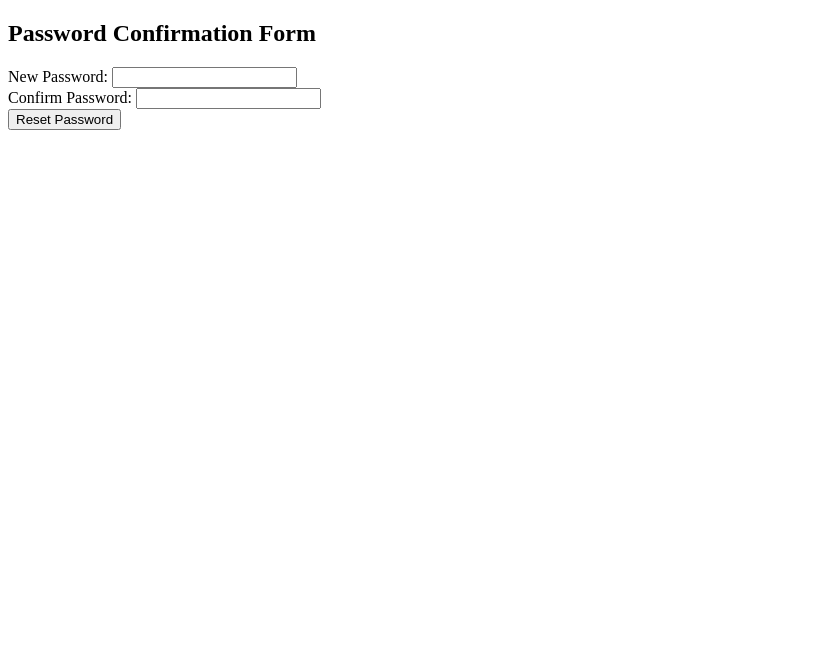
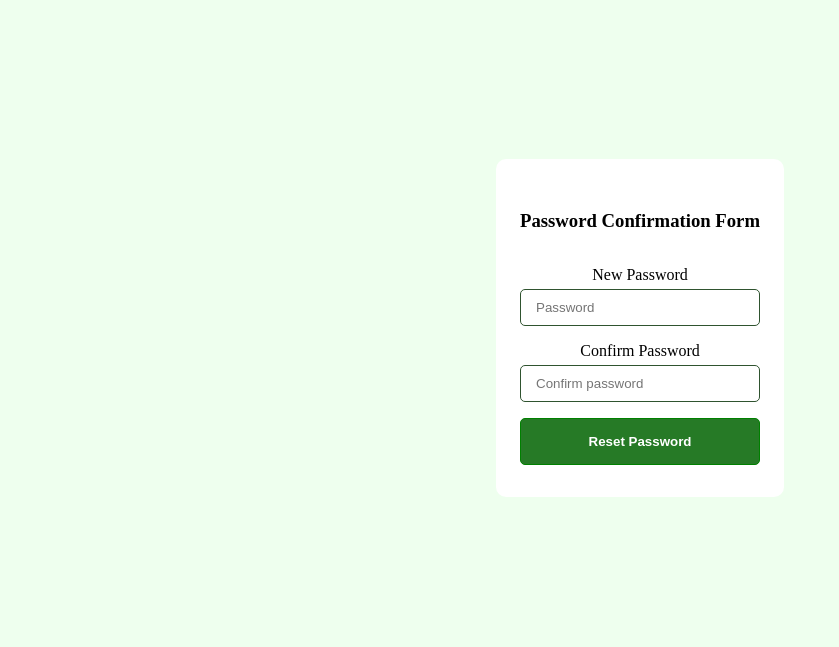
Before and after one commit to rupeshadhikari201/GIT, a Django app: template templates/reset_password.html in a window 1280 px wide. Shown: the top 647 px of the page, without its empty margins (0-839 px from the left). Run offline with Django 5.2, Linux system fonts and the light colour scheme; the template is opened without the code that fills it: most values are stand-ins (such as "Sample title", 1, 10 or a date in 2020).

Commit message:
gmail to hostinger, updated reset password, separated production and development environment.

```diff
--- a/templates/reset_password.html
+++ b/templates/reset_password.html
@@ -7,25 +7,85 @@
     <title>Password Confirmation Form</title>
 </head>
 <style>
-    .loading {
+    body {
+        background-color: rgb(238, 255, 238);
+
+    }
+
+    .wrapper {
+        display: flex;
+        align-items: center;
+        justify-content: center;
+        height: 80vh;
+    }
+
+    #loading {
         display: none;
+    }
+
+    .form-control {
+        background-color: white;
+        max-width: 400px;
+        border-radius: 10px;
+        padding: 2rem 1.5rem;
+        display: flex;
+        align-items: center;
+        justify-content: center;
+        flex-direction: column;
+        gap: 1rem;
+    }
+
+    .form-control div {
+        display: flex;
+        align-items: center;
+        flex-direction: column;
+        flex-grow: 1;
+        width: 100%;
+        gap: 5px;
+
+    }
+
+    .form-control input {
+        box-sizing: border-box;
+        width: 100%;
+        padding: 10px 15px;
+        outline: none;
+        border: 1px solid rgb(47, 83, 47);
+        border-radius: 5px;
+        display: inline-block;
+    }
+
+    .button {
+        border: 1px solid green;
+        display: block;
+        padding: 15px 10px;
+        border-radius: 5px;
+        width: 100%;
+        color: white;
+        font-weight: 600;
+        background-color: rgb(38, 122, 38);
     }
 </style>
 
 <body>
-    <h2>Password Confirmation Form</h2>
+
+
+    <div class="wrapper">
+        <form id="passwordForm" class="form-control" action="https://example.com/api/reset-password" method="post">
+            <h3>Password Confirmation Form</h3>
             <div class="loading" id="loading">Loading please wait</div>
-    <form id="passwordForm" action="https://example.com/api/reset-password" method="post">
             <div>
-            <label for="password">New Password:</label>
-            <input type="password" id="password" name="password" required>
+                <label for="password">New Password</label>
+                <input type="password" id="password" name="password" required placeholder="Password">
             </div>
             <div>
-            <label for="confirmPassword">Confirm Password:</label>
-            <input type="password" id="confirmPassword" name="confirmPassword" required>
+                <label for="confirmPassword">Confirm Password</label>
+                <input placeholder="Confirm password" type="password" id="confirmPassword" name="confirmPassword"
+                    required>
             </div>
-        <button type="submit">Reset Password</button>
+            <button class="button" type="submit">Reset Password</button>
         </form>
+    </div>
 
     <script>
         document.getElementById('passwordForm').addEventListener('submit', function (event) {
@@ -42,6 +102,7 @@
             }
 
             var id = "{{ id }}"
+            var url = "{{url}}"
             var token = "{{ token }}"
             console.log(id)
             console.log(token)
@@ -55,7 +116,7 @@
             // Send POST request to API endpoint
             const loading = document.getElementById('loading')
             loading.style.display = 'block';
-            const result = fetch('http://127.0.0.1:8000/api/user/user-password-update/' + id + '/' + token + '/', {
+            const result = fetch(url + '/api/user/user-password-update/' + id + '/' + token + '/', {
                 method: 'POST',
                 headers: {
                     'Content-Type': "application/json",
```
Also changed, not shown: backend/settings.py (+9 -7 lines), register/serializers.py (+8 -4 lines), register/views.py (+8 -5 lines). Lines whose indentation alone changed are shown as unchanged.
